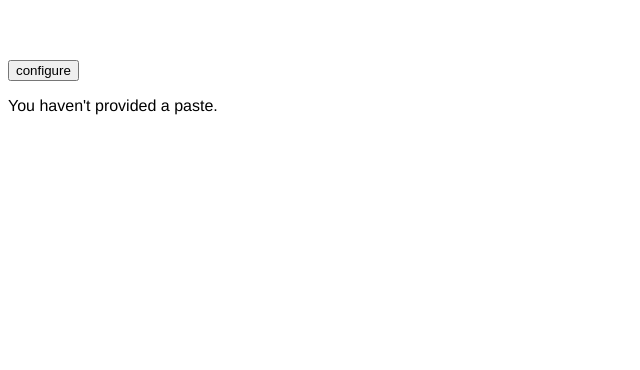
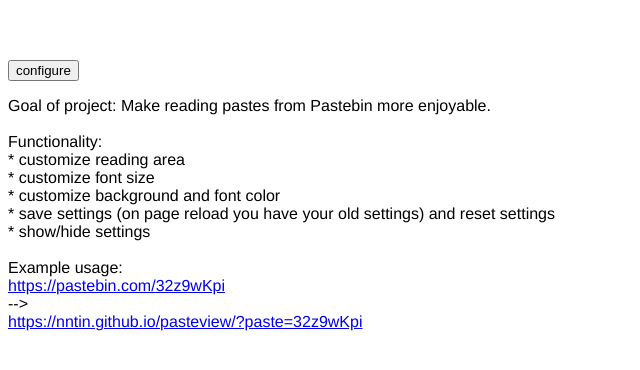
Before and after one commit to NNTin/pasteview, a Vue app: page / in a window 1280 px wide. Shown: the top 370 px of the page, without its empty margins (0-640 px from the left). Built offline with nearby package versions, Linux system fonts and the light colour scheme; what vue-head, vue-resource would draw is missing.

Commit message:
help/default text added

```diff
--- a/src/components/textview.vue
+++ b/src/components/textview.vue
@@ -22,7 +22,11 @@
     },
     data() {
       return {
-        pastebinText: 'Lorem ipsum dolor sit amet, consetetur sadipscing elitr, sed diam nonumy eirmod tempor invidunt ut labore et dolore magna aliquyam erat, sed diam voluptua. At vero eos et accusam et justo duo dolores et ea rebum. Stet clita kasd gubergren, no sea takimata sanctus est Lorem ipsum dolor sit amet. Lorem ipsum dolor sit amet, consetetur sadipscing elitr, sed diam nonumy eirmod tempor invidunt ut labore et dolore magna aliquyam erat, sed diam voluptua. At vero eos et accusam et justo duo dolores et ea rebum. Stet clita kasd gubergren, no sea takimata sanctus est Lorem ipsum dolor sit amet.',
+        pastebinText: 'The paste you provided is invalid.\n\
+Either the paste does not exist on Pastebin or the paste was submitted from a non-pro Pastebin account.\n\n\
+Example usage:\n<a href="https://pastebin.com/32z9wKpi">https://pastebin.com/32z9wKpi</a>\n\
+-->\n\
+<a href="https://nntin.github.io/pasteview/?paste=32z9wKpi">https://nntin.github.io/pasteview/?paste=32z9wKpi</a>'.replace(/\n/g, "<br />"),
         pastebinURL: 'https://pastebin.com/raw/FrJPEEwY'
       }
     },
@@ -34,7 +38,17 @@
       var url = new URL(url_string);
       var paste = url.searchParams.get("paste");
       if (!paste) {
-        this.pastebinText = "You haven't provided a paste.".replace(/\n/g, "<br />")
+        this.pastebinText =
+'Goal of project: Make reading pastes from Pastebin more enjoyable.\n\n\
+Functionality:\n\
+* customize reading area\n\
+* customize font size\n\
+* customize background and font color\n\
+* save settings (on page reload you have your old settings) and reset settings\n\
+* show/hide settings\n\n\
+Example usage:\n<a href="https://pastebin.com/32z9wKpi">https://pastebin.com/32z9wKpi</a>\n\
+-->\n\
+<a href="https://nntin.github.io/pasteview/?paste=32z9wKpi">https://nntin.github.io/pasteview/?paste=32z9wKpi</a>'.replace(/\n/g, "<br />")
       }
       else {
         var new_url_string = 'https://pastebin.com/raw/' + paste
@@ -48,6 +62,9 @@
             else {
               console.log('Unhandled status')
             }
+          },
+          function(error) {
+            console.log('Error: Paste is invalid or it is a non-pro paste.')
           })
       }
 
```
Also changed, not shown: 1 other file (tests, documents, lock files or other folders).
